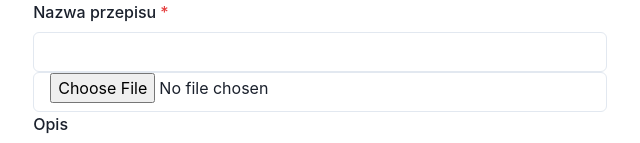
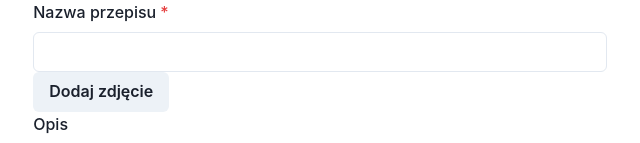
Before and after one commit to Artiu/cookery-book, a Next.js app: page /add in a window 1280 px wide. Shown: the top 143 px of the page, without its empty margins (320-960 px from the left). Built offline with nearby package versions, Linux system fonts and the light colour scheme; no server answers; sample sign-in values are in the browser's storage.

Commit message:
Add add recipe feature

```diff
--- a/features/recipe/add/ui/Form.jsx
+++ b/features/recipe/add/ui/Form.jsx
@@ -1,5 +1,36 @@
+import { useToast } from "@chakra-ui/react";
 import RecipeForm from "features/recipe/ui/RecipeForm";
+import { addDoc, collection } from "firebase/firestore";
+import { ref, uploadBytes } from "firebase/storage";
+import { firestore, storage } from "init/firebase";
+import { useRouter } from "next/router";
 
 export default function AddRecipeForm() {
-    return <RecipeForm />;
+    const router = useRouter();
+    const toast = useToast();
+    const addRecipe = async (data) => {
+        const file = data.file;
+        delete data.file;
+        try {
+            const docRef = await addDoc(collection(firestore, "recipes"), data);
+            if (file) {
+                await uploadBytes(ref(storage, `images/${docRef.id}`), file);
+            }
+            toast({
+                position: "top",
+                status: "success",
+                description: "Pomyślnie dodano nowy przepis!",
+                isClosable: true,
+            });
+            router.push("/");
+        } catch {
+            toast({
+                position: "top",
+                status: "error",
+                description: "Coś poszło nie tak!",
+                isClosable: true,
+            });
+        }
+    };
+    return <RecipeForm onSubmit={addRecipe} />;
 }
--- a/features/recipe/ui/RecipeForm.jsx
+++ b/features/recipe/ui/RecipeForm.jsx
@@ -7,15 +7,13 @@ import {
     Input,
     InputGroup,
     InputRightElement,
-    RequiredIndicator,
     Textarea,
 } from "@chakra-ui/react";
-import { useState, useEffect } from "react";
+import { useState, useEffect, useRef } from "react";
 import IngredientList from "./IngredientList";
 import StepList from "./StepList";
 
 const initialState = {
-    image: "",
     title: "",
     description: "",
     ingredients: [],
@@ -27,7 +25,6 @@ export default function RecipeForm({ initialData, onSubmit }) {
     const [formData, setFormData] = useState(
         initialData ? { ...initialState, ...initialData } : initialState
     );
-    const [invalidFields, setInvalidFields] = useState([]);
     const [ingredient, setIngredient] = useState("");
     const [step, setStep] = useState("");
 
@@ -46,15 +43,27 @@ export default function RecipeForm({ initialData, onSubmit }) {
     };
     const handleSubmit = (e) => {
         e.preventDefault();
-        onSubmit(formData);
+        if (isFieldsValid()) {
+            if (selectedFile) {
+                onSubmit({ ...formData, file: selectedFile, withPhoto: Boolean(imagePreview) });
+            } else {
+                onSubmit(formData);
+            }
+        }
     };
 
     const [imagePreview, setImagePreview] = useState(null);
     const [selectedFile, setSelectedFile] = useState(null);
+    const fileInputRef = useRef();
 
     const handleChangeImage = (e) => {
         const [file] = e.target.files;
         setSelectedFile(file);
+    };
+    const removeImage = () => {
+        setImagePreview(null);
+        setSelectedFile(null);
+        fileInputRef.current.value = "";
     };
     useEffect(() => {
         if (!selectedFile) {
@@ -77,11 +86,18 @@ export default function RecipeForm({ initialData, onSubmit }) {
                         required={false}
                     />
                 </FormControl>
-                {imagePreview ? (
-                    <Image src={imagePreview} />
-                ) : (
-                    <Input type="file" onChange={handleChangeImage} accept="image/*" />
-                )}
+                {imagePreview && <Image src={imagePreview} alt="Obraz potrawy" />}
+                <Input
+                    type="file"
+                    onChange={handleChangeImage}
+                    accept="image/*"
+                    hidden={true}
+                    ref={fileInputRef}
+                />
+                <Button onClick={() => fileInputRef.current.click()}>
+                    {imagePreview ? "Zmień" : "Dodaj"} zdjęcie
+                </Button>
+                {imagePreview && <Button onClick={removeImage}>Usuń zdjęcie</Button>}
                 <FormControl>
                     <FormLabel>Opis</FormLabel>
                     <Textarea
@@ -90,7 +106,7 @@ export default function RecipeForm({ initialData, onSubmit }) {
                         onChange={handleChange}
                     />
                 </FormControl>
-                <FormControl isInvalid={invalidFields.includes("ingredients")} isRequired>
+                <FormControl isInvalid={false} isRequired>
                     <FormLabel>Składniki</FormLabel>
                     <InputGroup>
                         <Input
@@ -106,7 +122,7 @@ export default function RecipeForm({ initialData, onSubmit }) {
                     </InputGroup>
                     <IngredientList ingredients={formData.ingredients} />
                 </FormControl>
-                <FormControl isInvalid={invalidFields.includes("steps")} isRequired>
+                <FormControl isInvalid={false} isRequired>
                     <FormLabel>Kroki</FormLabel>
                     <InputGroup>
                         <Input
--- a/init/firebase.js
+++ b/init/firebase.js
@@ -1,5 +1,7 @@
 import { initializeApp } from "firebase/app";
 import { getAuth, signInWithEmailAndPassword } from "firebase/auth";
+import { getFirestore } from "firebase/firestore";
+import { getStorage } from "firebase/storage";
 
 const firebaseConfig = {
     apiKey: "AIzaSyD-zNewbSdgIxuO0CtHYeoHQQEVOusf6Tw",
@@ -12,6 +14,8 @@ const firebaseConfig = {
 
 initializeApp(firebaseConfig);
 export const auth = getAuth();
+export const firestore = getFirestore();
+export const storage = getStorage();
 
 export const logInWithEmailAndPassword = async (email, password) => {
     try {
```
